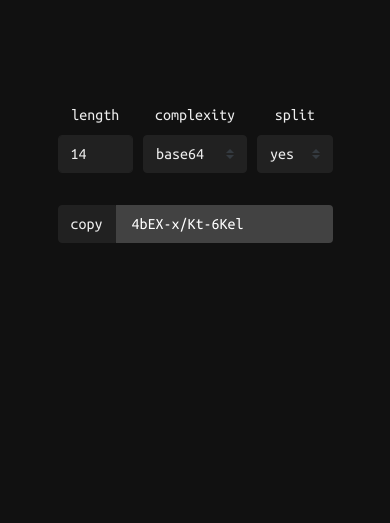
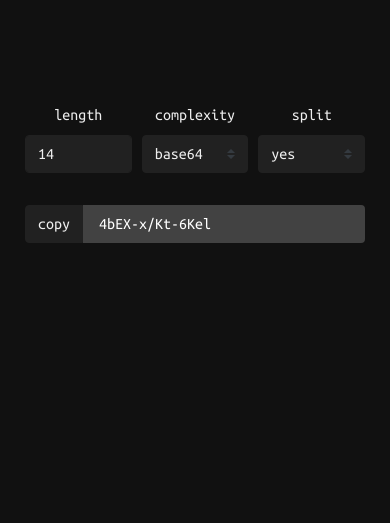
Before and after one commit to 499602D2/simpass.me, a Flask app: template simpass.me/templates/index.html in a window 390 px wide. Shown: the part 114-637 px from the top of the page. Run offline with Flask 2, Linux system fonts and the light colour scheme; the template is opened without the code that fills it, so the values that code supplies are empty; parts of the project's set-up code (start-up, migrations or seed data) failed here and were passed over; some libraries are stand-ins or nearby versions.

Commit message:
Increase field sizes on small displays

```diff
--- a/simpass.me/templates/index.html
+++ b/simpass.me/templates/index.html
@@ -74,8 +74,8 @@
 		<div class="h-100 d-flex justify-content-center align-items-center vertical-center pt-5">
 			<div>
 				<div id="form_div" class="form py-4">
-					<div class="form-row justify-content-center mx-3 px-2 px-sm-2 px-md-2 mx-lg-2 px-xl-2">
-						<div class="col-3 col-sm-3 col-md-2 col-lg-2 col-xl-2 text-center">
+					<div class="form-row justify-content-center mx-3 px-1 px-sm-1 px-md-2 mx-lg-2 px-xl-2">
+						<div class="col-4 col-sm-4 col-md-2 col-lg-2 col-xl-2 text-center">
 							<label for="lengthSelect" class="fieldLabel">length</label>
 							<input id="lengthSelect" type="tel" min="1" value="14" class="form-control" placeholder="length" required>
 						</div>
@@ -92,7 +92,7 @@
 							</select>
 						</div>
 
-						<div class="col-3 col-sm-3 col-md-2 col-lg-2 col-xl-2 text-center">
+						<div class="col-4 col-sm-4 col-md-2 col-lg-2 col-xl-2 text-center">
 							<label for="readableSelect" class="fieldLabel">split</label>
 							<select id="readableSelect" class="custom-select">
 								<option value="true" selected>yes</option>
@@ -102,7 +102,7 @@
 
 						<div class="py-1 col-12"></div>
 
-						<div class="input-group py-4 mb-3 col-10 col-sm-10 col-md-8 col-lg-8 col-xl-8">
+						<div class="input-group py-4 mb-3 col-12 col-sm-12 col-md-8 col-lg-8 col-xl-8">
 							<div id="copyButtonPrepend" class="input-group-prepend">
 								<button id="copyButton" class="btn" type="button" aria-label="password copy button">copy</button>
 							</div>
```
